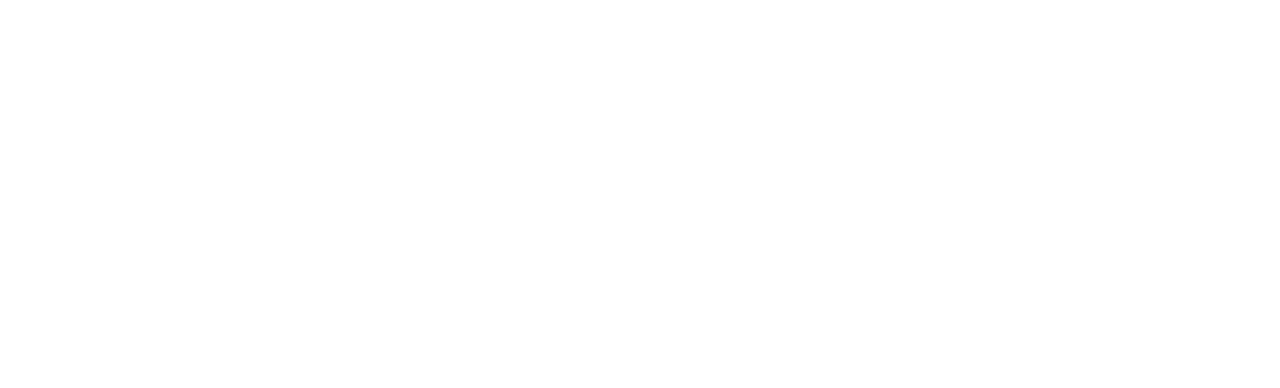
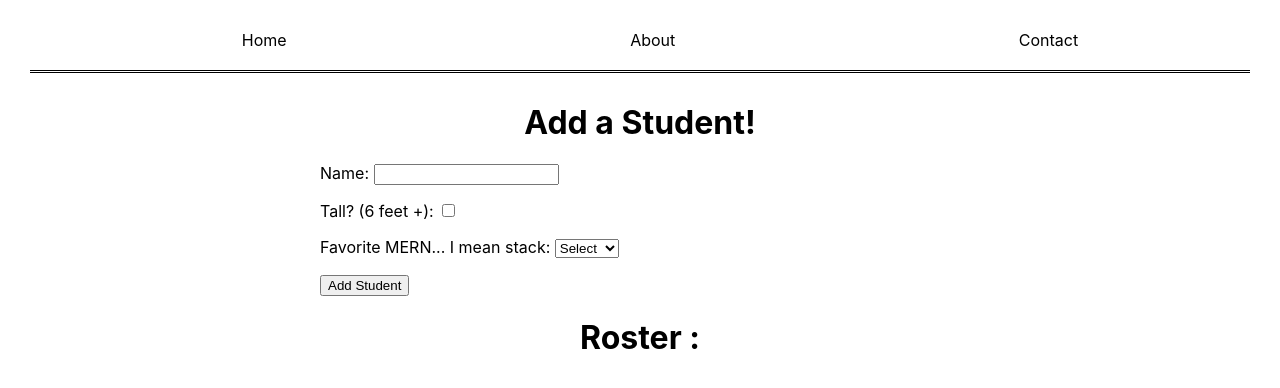
Before and after one commit to Mortr0n/wk2-d2-tom, a React (Create React App) app: page / in a window 1280 px wide. Shown: the top 388 px of the page. Built offline with nearby package versions, Linux system fonts and the light colour scheme.

Commit message:
completed from lecture

```diff
--- a/src/App.js
+++ b/src/App.js
@@ -1,10 +1,18 @@
-import logo from './logo.svg';
 import './App.css';
+import React, {useState} from 'react';
+import Header from './components/Header';
+import Form from './components/Form';
+import Display from './components/Display';
 
 function App() {
+
+  const [studentList, setStudentList] = useState([]);
+
   return (
     <div className="App">
-
+      <Header />
+      <Form studentList={studentList} setStudentList={setStudentList}/>
+      <Display studentList={studentList}/>
     </div>
   );
 }
--- /dev/null
+++ b/src/components/Display.js
@@ -0,0 +1,37 @@
+import React, {useState} from 'react';
+
+const Display = (props) => {
+
+    const {studentList} = props;
+
+    return(
+        <div>
+            <div>
+                <h1>Roster : </h1>
+                <div style={{display: "flex", color: "green"}}>
+                {
+                studentList.map((student, index) => (
+                    <div key={index}>
+                        <p>{student.name}</p>
+                        {
+                            student.tallClub === true ?
+                            <p>This is a tall one!</p> :
+                            <p>Nope, Not tall!</p>
+                        }
+                        <p>{student.favStack}</p>
+                    </div>
+                ))
+            }
+
+                </div>
+            </div>
+
+
+
+        </div>
+
+    )
+
+}
+
+export default Display;
--- /dev/null
+++ b/src/components/Form.js
@@ -0,0 +1,64 @@
+import React, {useState} from 'react';
+
+const Form = (props) => {
+    // Our pieces of stte.  They are being altered below with our synthetic events!
+
+    const {studentList, setStudentList} = props;
+    const [name, setName] = useState("");
+    const [favStack, setFavStack] = useState("");
+    const [tallClub, setTallClub] = useState(false);
+
+    const submitHandler=(e) => {
+        e.preventDefault();
+        setStudentList([...studentList, {
+            name,
+            favStack,
+            tallClub
+        }
+        ])
+
+    setName("");
+    setFavStack("");
+    setTallClub(false);
+    };
+
+    return(
+        <div>
+            <h1>Add a Student!</h1>
+            <form onSubmit={submitHandler} style={{width:"50%", textAlign:"left", margin:"auto"}}>
+                {
+                    name.length > 0 && name.length < 3 ?
+                    <span>Your name must be at least 3 characters long!</span>
+                    : null
+                }
+
+                <p>
+                    {/* Difference here: htmlFor (jsx) vs for (html) */}
+                    <label htmlFor="name">Name: </label>
+                    <input name="name" type="text" value={name} onChange={(e) => setName(e.target.value)} />
+                </p>
+
+
+                <p>
+                    <label htmlFor="tallclub">Tall? (6 feet +): </label>
+                    <input name="tallClub" type="checkbox" checked={tallClub} onChange={(e) => setTallClub(!tallClub)}/>
+                </p>
+
+                <p>
+                    <label htmlFor="favStack">Favorite MERN... I mean stack: </label>
+                    <select name="favStack" value={favStack} onChange={(e) => setFavStack(e.target.value)} >
+                        <option default>Select</option>
+                        <option value="mern">MERN</option>
+                        <option value="python">Python</option>
+                        <option value="java">Java</option>
+                    </select>
+                </p>
+                <input type="submit" value="Add Student" style={{margin:"auto"}}/>
+            </form>
+
+        </div>
+
+    )
+}
+
+export default Form;
--- /dev/null
+++ b/src/components/Header.js
@@ -0,0 +1,21 @@
+import React, {useState} from 'react';
+
+
+const Header = (props) => {
+
+
+    return(
+        <div>
+            <ul style={{display:"flex", listStyle:"none", justifyContent:"space-around", margin:"30px", borderBottom:"3px double black", paddingBottom:"20px"}}>
+                <li><a href="#" style={{textDecoration:"none", color:"black"}}>Home</a></li>
+                <li><a href="#" style={{textDecoration:"none", color:"black"}}>About</a></li>
+                <li><a href="#" style={{textDecoration:"none", color:"black"}}>Contact</a></li>
+            </ul>
+
+        </div>
+
+
+    )
+}
+
+export default Header;
```
